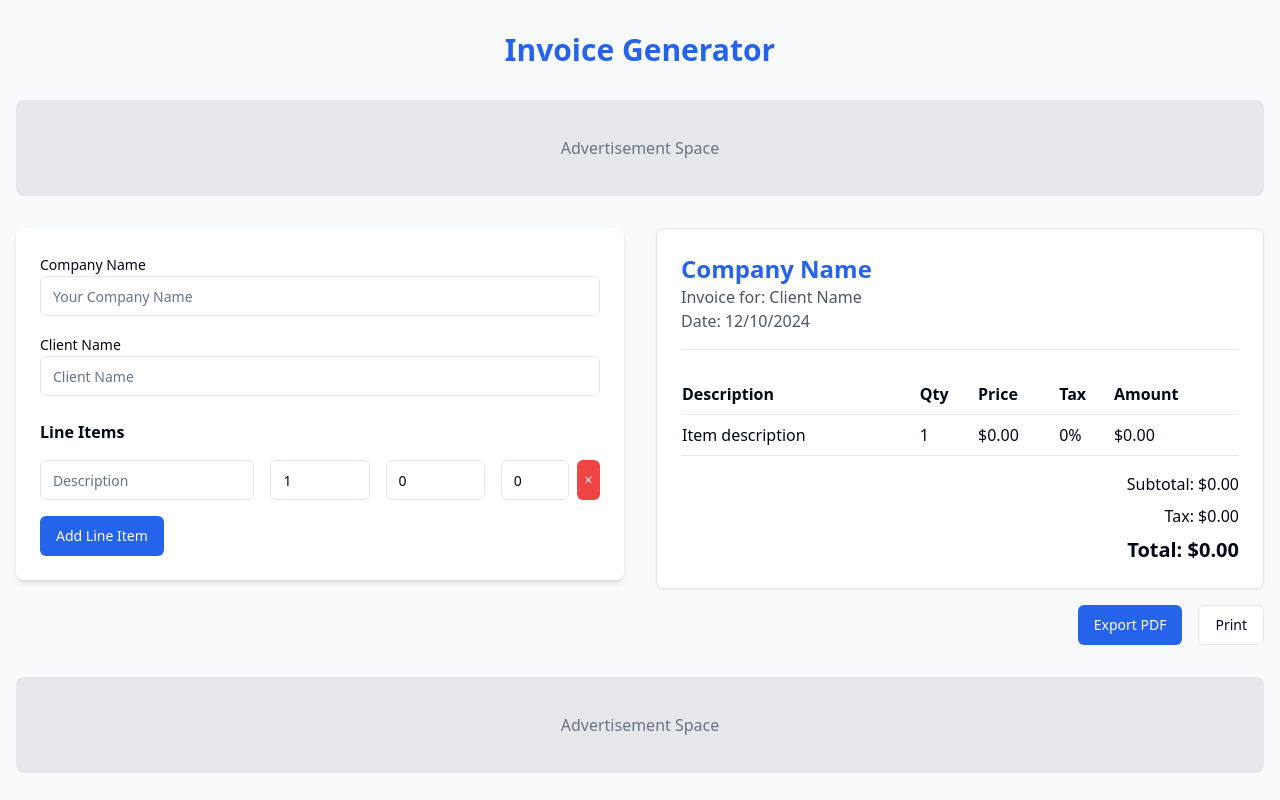
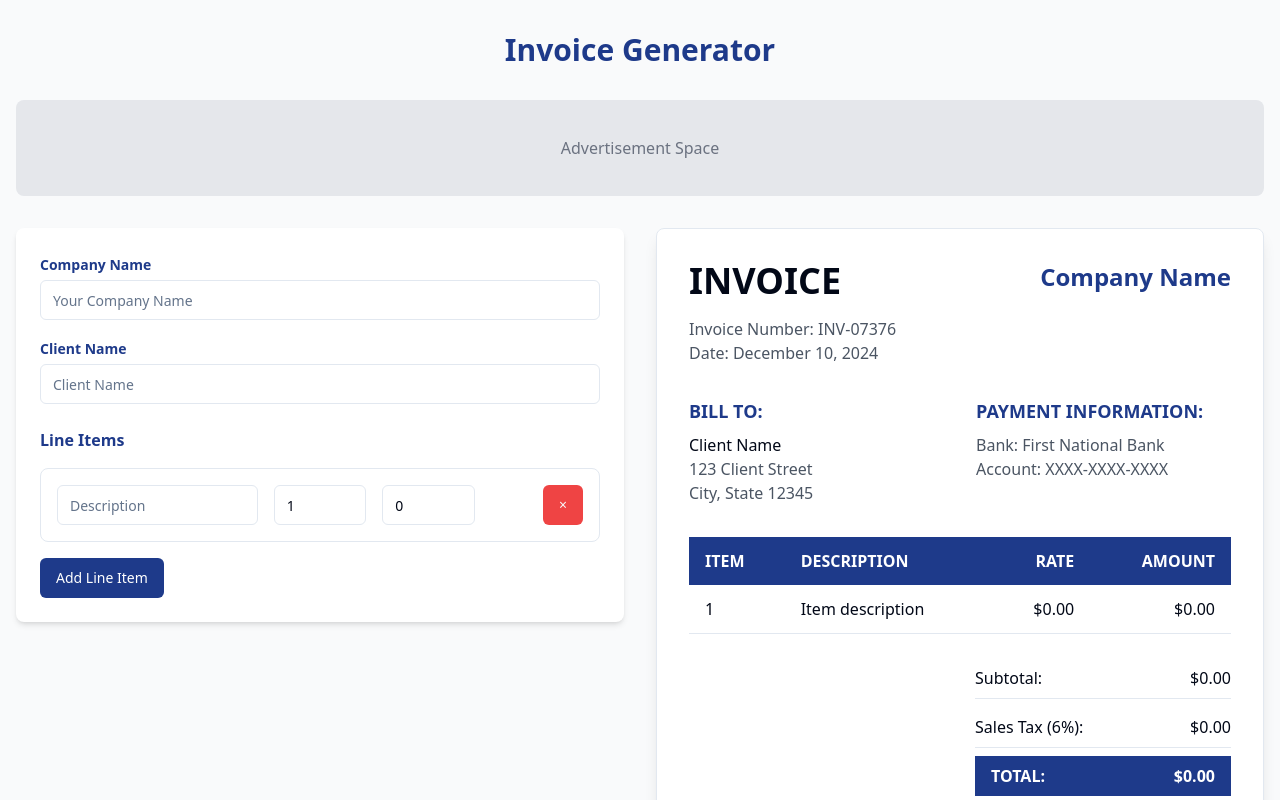
Before and after one commit to lasinsrajx/invoicepixie, a React (Vite) app: page / in a window 1280 px wide. Shown: the top 800 px of the page. Built offline with nearby package versions, Linux system fonts and the light colour scheme.

Commit message:
Create invoice component
Implemented a new invoice component similar to the existing structure, allowing users to generate and preview invoices.
[skip gpt_engineer]

```diff
--- a/src/components/InvoiceForm.tsx
+++ b/src/components/InvoiceForm.tsx
@@ -10,7 +10,7 @@ export const InvoiceForm = ({ onUpdateInvoice }: { onUpdateInvoice: (data: any)
   const [companyName, setCompanyName] = useState("");
   const [clientName, setClientName] = useState("");
   const [lineItems, setLineItems] = useState<LineItem[]>([
-    { description: "", quantity: 1, unitPrice: 0, taxRate: 0 },
+    { description: "", quantity: 1, unitPrice: 0, taxRate: 6 },
   ]);
 
   useEffect(() => {
@@ -32,7 +32,7 @@ export const InvoiceForm = ({ onUpdateInvoice }: { onUpdateInvoice: (data: any)
   const addLineItem = () => {
     setLineItems([
       ...lineItems,
-      { description: "", quantity: 1, unitPrice: 0, taxRate: 0 },
+      { description: "", quantity: 1, unitPrice: 0, taxRate: 6 },
     ]);
   };
 
@@ -57,29 +57,31 @@ export const InvoiceForm = ({ onUpdateInvoice }: { onUpdateInvoice: (data: any)
     <div className="space-y-6 p-6 bg-white rounded-lg shadow-md">
       <div className="space-y-4">
         <div>
-          <Label htmlFor="companyName">Company Name</Label>
+          <Label htmlFor="companyName" className="text-[#1e3a8a] font-semibold">Company Name</Label>
           <Input
             id="companyName"
             value={companyName}
             onChange={(e) => setCompanyName(e.target.value)}
             placeholder="Your Company Name"
+            className="mt-1"
           />
         </div>
         <div>
-          <Label htmlFor="clientName">Client Name</Label>
+          <Label htmlFor="clientName" className="text-[#1e3a8a] font-semibold">Client Name</Label>
           <Input
             id="clientName"
             value={clientName}
             onChange={(e) => setClientName(e.target.value)}
             placeholder="Client Name"
+            className="mt-1"
           />
         </div>
       </div>
 
       <div className="space-y-4">
-        <h3 className="font-semibold">Line Items</h3>
+        <h3 className="font-semibold text-[#1e3a8a]">Line Items</h3>
         {lineItems.map((item, index) => (
-          <div key={index} className="grid grid-cols-1 md:grid-cols-5 gap-4">
+          <div key={index} className="grid grid-cols-1 md:grid-cols-5 gap-4 p-4 border rounded-lg">
             <div className="md:col-span-2">
               <Input
                 placeholder="Description"
@@ -110,25 +112,23 @@ export const InvoiceForm = ({ onUpdateInvoice }: { onUpdateInvoice: (data: any)
               />
             </div>
             <div className="flex items-center gap-2">
-              <Input
-                type="number"
-                placeholder="Tax Rate %"
-                value={item.taxRate}
-                onChange={(e) =>
-                  updateLineItem(index, "taxRate", Number(e.target.value))
-                }
-              />
               <Button
                 variant="destructive"
                 size="icon"
                 onClick={() => removeLineItem(index)}
+                className="ml-auto"
               >
                 ×
               </Button>
             </div>
           </div>
         ))}
-        <Button onClick={addLineItem}>Add Line Item</Button>
+        <Button
+          onClick={addLineItem}
+          className="bg-[#1e3a8a] hover:bg-[#1e3a8a]/90"
+        >
+          Add Line Item
+        </Button>
       </div>
     </div>
   );
--- a/src/components/InvoicePreview.tsx
+++ b/src/components/InvoicePreview.tsx
@@ -21,45 +21,67 @@ export const InvoicePreview = ({
   };
 
   const calculateTax = () => {
-    return lineItems.reduce(
-      (sum, item) =>
-        sum + item.quantity * item.unitPrice * (item.taxRate / 100),
-      0
-    );
+    return calculateSubtotal() * 0.06; // 6% tax rate
   };
 
   const calculateTotal = () => {
     return calculateSubtotal() + calculateTax();
   };
 
+  const currentDate = new Date().toLocaleDateString('en-US', {
+    year: 'numeric',
+    month: 'long',
+    day: 'numeric'
+  });
+
   return (
-    <Card className="p-6 bg-white">
-      <div className="space-y-6">
-        <div className="border-b pb-4">
-          <h2 className="text-2xl font-bold text-primary">{companyName || "Company Name"}</h2>
-          <p className="text-gray-600">Invoice for: {clientName || "Client Name"}</p>
-          <p className="text-gray-600">Date: {new Date().toLocaleDateString()}</p>
+    <Card className="p-8 bg-white shadow-lg max-w-4xl mx-auto">
+      <div className="space-y-8">
+        {/* Header */}
+        <div className="flex justify-between items-start">
+          <div>
+            <h1 className="text-4xl font-bold mb-4">INVOICE</h1>
+            <p className="text-gray-600">Invoice Number: INV-{Math.floor(Math.random() * 10000).toString().padStart(5, '0')}</p>
+            <p className="text-gray-600">Date: {currentDate}</p>
+          </div>
+          <div className="text-right">
+            <h2 className="text-2xl font-bold text-[#1e3a8a]">{companyName || "Company Name"}</h2>
+          </div>
         </div>
 
-        <div className="space-y-4">
+        {/* Bill To & Payment Info */}
+        <div className="grid grid-cols-2 gap-8">
+          <div>
+            <h3 className="text-lg font-semibold mb-2 text-[#1e3a8a]">BILL TO:</h3>
+            <p className="font-medium">{clientName || "Client Name"}</p>
+            <p className="text-gray-600">123 Client Street</p>
+            <p className="text-gray-600">City, State 12345</p>
+          </div>
+          <div>
+            <h3 className="text-lg font-semibold mb-2 text-[#1e3a8a]">PAYMENT INFORMATION:</h3>
+            <p className="text-gray-600">Bank: First National Bank</p>
+            <p className="text-gray-600">Account: XXXX-XXXX-XXXX</p>
+          </div>
+        </div>
+
+        {/* Items Table */}
+        <div className="mt-8">
           <table className="w-full">
             <thead>
-              <tr className="text-left border-b">
-                <th className="py-2">Description</th>
-                <th className="py-2">Qty</th>
-                <th className="py-2">Price</th>
-                <th className="py-2">Tax</th>
-                <th className="py-2">Amount</th>
+              <tr className="bg-[#1e3a8a] text-white">
+                <th className="py-3 px-4 text-left">ITEM</th>
+                <th className="py-3 px-4 text-left">DESCRIPTION</th>
+                <th className="py-3 px-4 text-right">RATE</th>
+                <th className="py-3 px-4 text-right">AMOUNT</th>
               </tr>
             </thead>
             <tbody>
               {lineItems.map((item, index) => (
                 <tr key={index} className="border-b">
-                  <td className="py-2">{item.description || "Item description"}</td>
-                  <td className="py-2">{item.quantity}</td>
-                  <td className="py-2">${item.unitPrice.toFixed(2)}</td>
-                  <td className="py-2">{item.taxRate}%</td>
-                  <td className="py-2">
+                  <td className="py-3 px-4">{index + 1}</td>
+                  <td className="py-3 px-4">{item.description || "Item description"}</td>
+                  <td className="py-3 px-4 text-right">${item.unitPrice.toFixed(2)}</td>
+                  <td className="py-3 px-4 text-right">
                     ${(item.quantity * item.unitPrice).toFixed(2)}
                   </td>
                 </tr>
@@ -67,13 +89,29 @@ export const InvoicePreview = ({
             </tbody>
           </table>
 
-          <div className="space-y-2 text-right">
-            <p>Subtotal: ${calculateSubtotal().toFixed(2)}</p>
-            <p>Tax: ${calculateTax().toFixed(2)}</p>
-            <p className="text-xl font-bold">
-              Total: ${calculateTotal().toFixed(2)}
-            </p>
+          {/* Totals */}
+          <div className="mt-6 flex justify-end">
+            <div className="w-64 space-y-2">
+              <div className="flex justify-between border-b py-2">
+                <span>Subtotal:</span>
+                <span>${calculateSubtotal().toFixed(2)}</span>
+              </div>
+              <div className="flex justify-between border-b py-2">
+                <span>Sales Tax (6%):</span>
+                <span>${calculateTax().toFixed(2)}</span>
+              </div>
+              <div className="flex justify-between bg-[#1e3a8a] text-white py-2 px-4 mt-4">
+                <span className="font-bold">TOTAL:</span>
+                <span className="font-bold">${calculateTotal().toFixed(2)}</span>
+              </div>
+            </div>
           </div>
+        </div>
+
+        {/* Terms */}
+        <div className="mt-8">
+          <h3 className="text-lg font-semibold mb-2 text-[#1e3a8a]">TERMS AND CONDITIONS:</h3>
+          <p className="text-gray-600">Payment is due 30 days from the invoice date.</p>
         </div>
       </div>
     </Card>
--- a/src/pages/Index.tsx
+++ b/src/pages/Index.tsx
@@ -11,7 +11,7 @@ const Index = () => {
   const [invoiceData, setInvoiceData] = useState({
     companyName: "",
     clientName: "",
-    lineItems: [{ description: "", quantity: 1, unitPrice: 0, taxRate: 0 }],
+    lineItems: [{ description: "", quantity: 1, unitPrice: 0, taxRate: 6 }],
   });
 
   const handleExportPDF = async () => {
@@ -45,7 +45,7 @@ const Index = () => {
   return (
     <div className="min-h-screen bg-gray-50 py-8">
       <div className="container mx-auto px-4">
-        <h1 className="text-3xl font-bold text-center mb-8 text-primary">
+        <h1 className="text-3xl font-bold text-center mb-8 text-[#1e3a8a]">
           Invoice Generator
         </h1>
 
@@ -64,10 +64,16 @@ const Index = () => {
                 <InvoicePreview {...invoiceData} />
               </div>
               <div className="mt-4 flex gap-4 justify-end">
-                <Button onClick={handleExportPDF}>Export PDF</Button>
+                <Button
+                  onClick={handleExportPDF}
+                  className="bg-[#1e3a8a] hover:bg-[#1e3a8a]/90"
+                >
+                  Export PDF
+                </Button>
                 <Button
                   onClick={() => window.print()}
                   variant="outline"
+                  className="border-[#1e3a8a] text-[#1e3a8a] hover:bg-[#1e3a8a]/10"
                 >
                   Print
                 </Button>
```
